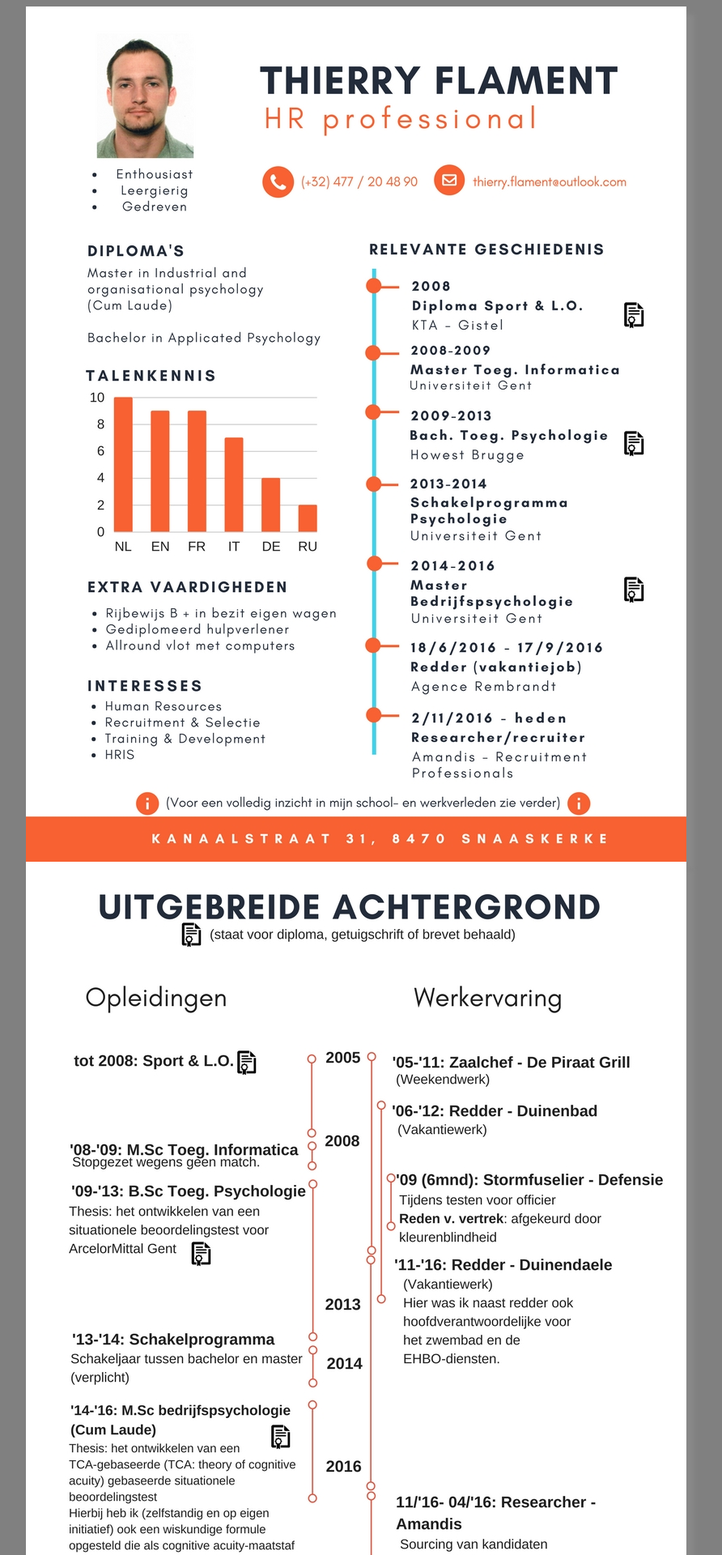
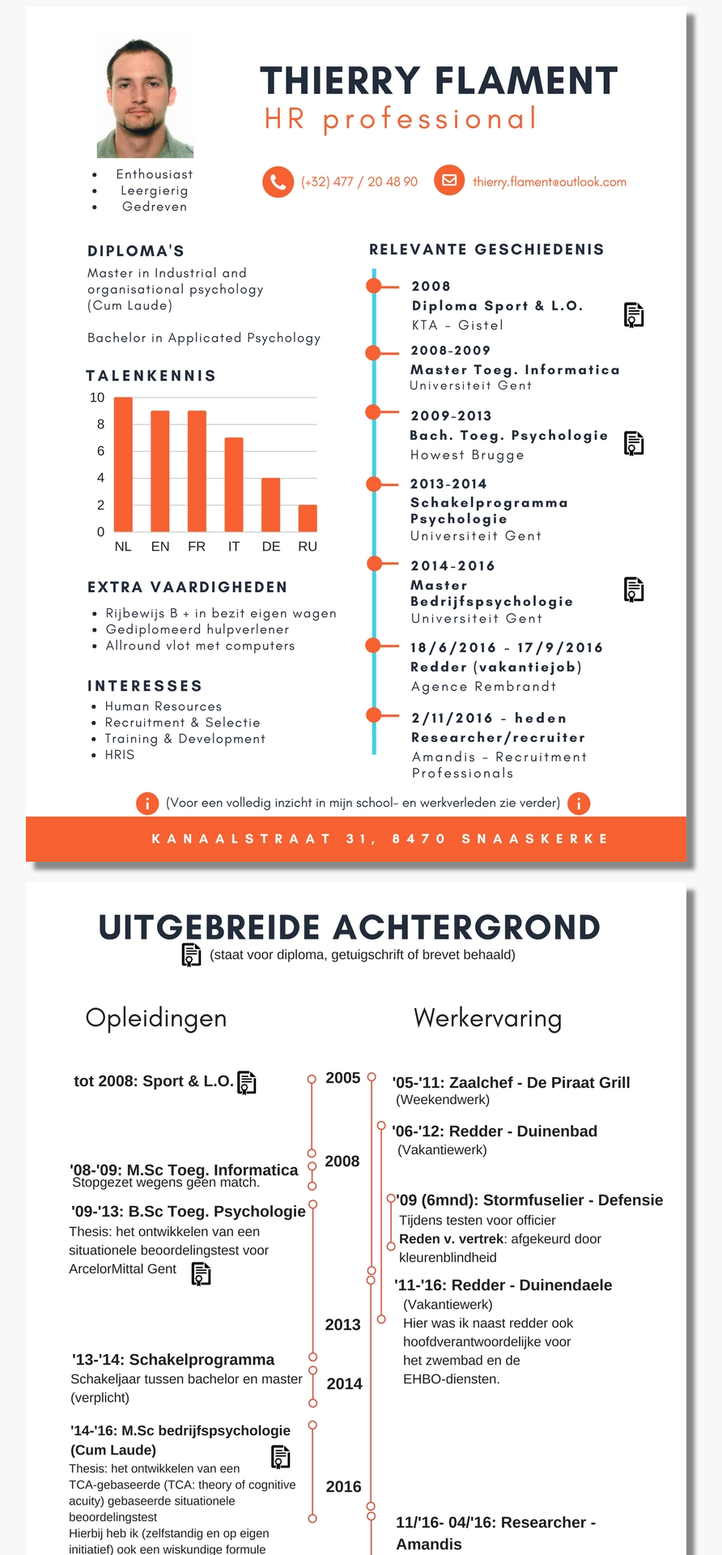
Before and after one commit to faucillon/faucillon.github.io, a Jekyll site: the page index.html, which Jekyll copies as it is, in a window 1280 px wide. Shown: the top 1920 px of the page at 81% size, without its empty margins (200-1092 px from the left). Built offline with Jekyll 4.4.1, drawn with Linux system fonts in a browser that asks for light colours.

Commit message:
Update index.html

```diff
--- a/index.html
+++ b/index.html
@@ -3,10 +3,11 @@
     display: block;
     margin-left: auto;
     margin-right: auto;
+    margin-bottom: 25px;
     box-shadow: 10px 10px 5px #888888;}
 
   body{
-    background-color: grey;}
+    background-color:  	#F8F8F8 ;}
 
 </style>
 
```
